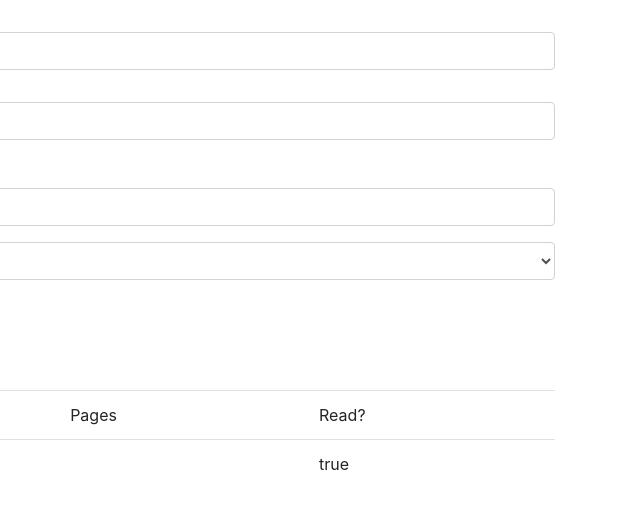
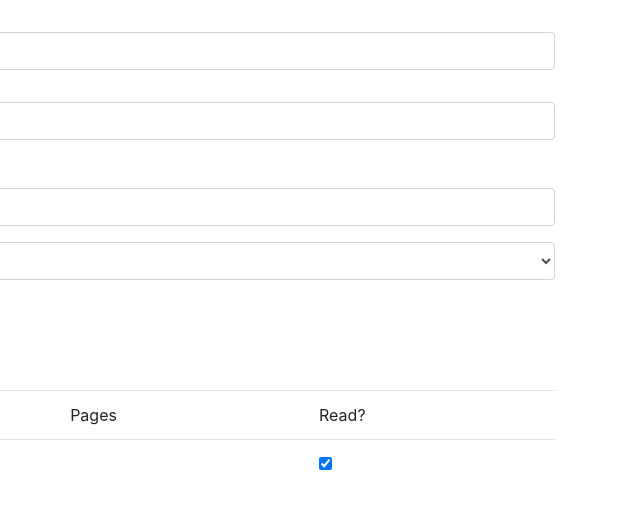
Before and after one commit to rahalrazika/jsLibrary, a plain HTML site: page index.html in a window 1280 px wide. Both pictures are taken after a click on the button "New book". Shown: the full height of the page, 640-1280 px from the left. Drawn offline with nearby package versions, Linux system fonts and the light colour scheme.

Commit message:
add the read check box

```diff
--- a/script/index.js
+++ b/script/index.js
@@ -20,7 +20,7 @@ function showBooks(myLibrary) {
         <td>${myLibrary[i].title} </td>
         <td>${myLibrary[i].author} </td>
         <td>${myLibrary[i].numberOfPages} </td>
-        <td>${myLibrary[i].read} </td>
+        <td><input checked = "${myLibrary[i].read}" type="checkbox" id="myCheck" onclick="myFunction()"></td>
         </tr>`
 
         tableBody.innerHTML += row
@@ -28,10 +28,7 @@ function showBooks(myLibrary) {
 }
 
 function createNewBook() {
-//1. get values from the form
-// 2. create a book  objects
-//3. add the book to library
-//4.call the show books  function
+
 let title = document.getElementById('title').value
 let author = document.getElementById('author').value
 let numberOfpages = document.getElementById('NumberOfpages').value
```
Also changed, not shown: index.html (+1 -1 lines).
